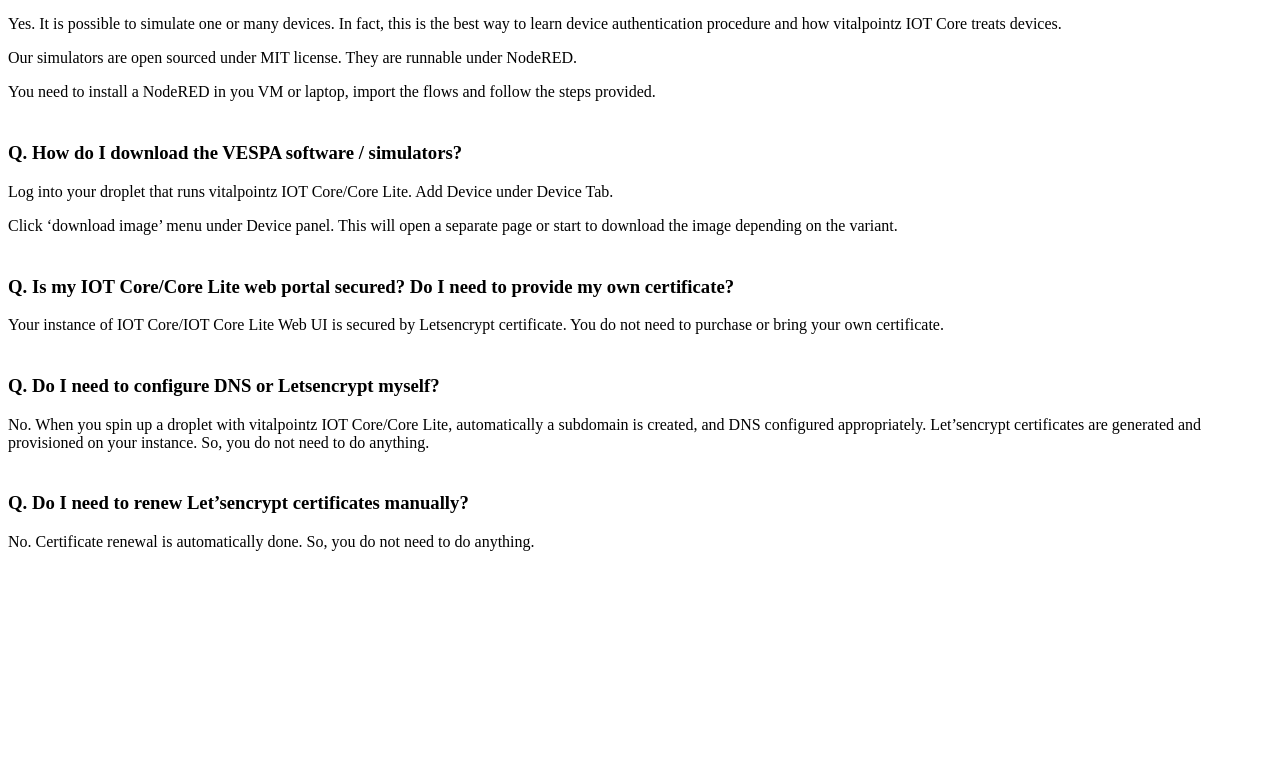
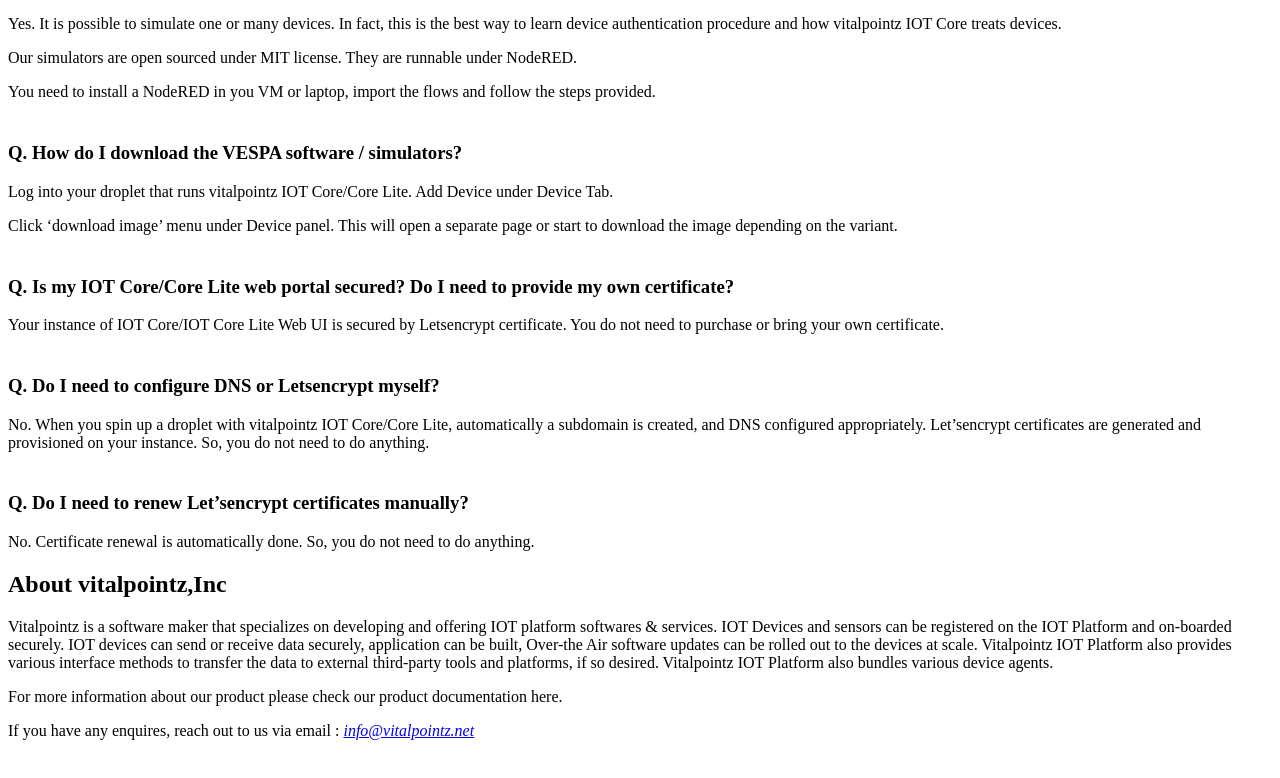
Before and after one commit to Judepragash/vitalpointzIOT_Docs, a plain HTML site: page freqasked.html in a window 1280 px wide. Shown: the part 5725-6503 px from the top of the page. Before the commit the page ends 6360 px from the top, so only its background shows below. Drawn offline with Linux system fonts and the light colour scheme.

Commit message:
Update freqasked.html

```diff
--- a/freqasked.html
+++ b/freqasked.html
@@ -148,7 +148,12 @@
 <p>No. When you spin up a droplet with vitalpointz IOT Core/Core Lite, automatically a subdomain is created, and DNS configured appropriately. Let&rsquo;sencrypt certificates are generated and provisioned on your instance. So, you do not need to do anything.</p>
 <h3><br />Q. Do I need to renew Let&rsquo;sencrypt certificates manually?</h3>
 <p>No. Certificate renewal is automatically done. So, you do not need to do anything.</p>
-<!-- #######  YAY, I AM THE SOURCE EDITOR! #########-->
+
+<h2>About vitalpointz,Inc</h2>
+<p>Vitalpointz is a software maker that specializes on developing and offering IOT platform softwares &amp; services. IOT Devices and sensors can be registered on the IOT Platform and on-boarded securely. IOT devices can send or receive data securely, application can be built, Over-the Air software updates can be rolled out to the devices at scale. Vitalpointz IOT Platform also provides various interface methods to transfer the data to external third-party tools and platforms, if so desired. Vitalpointz IOT Platform also bundles various device agents.</p>
+<p>For more information about our product please check our product documentation here. </p>
+<p>If you have any enquires, reach out to us via email : <em><a href="mailto:info@vitalpointz.net">info@vitalpointz.net</a></em></p>
+
 <p>&nbsp;</p>
 <p><strong>&nbsp;</strong></p>
 </html>
```
